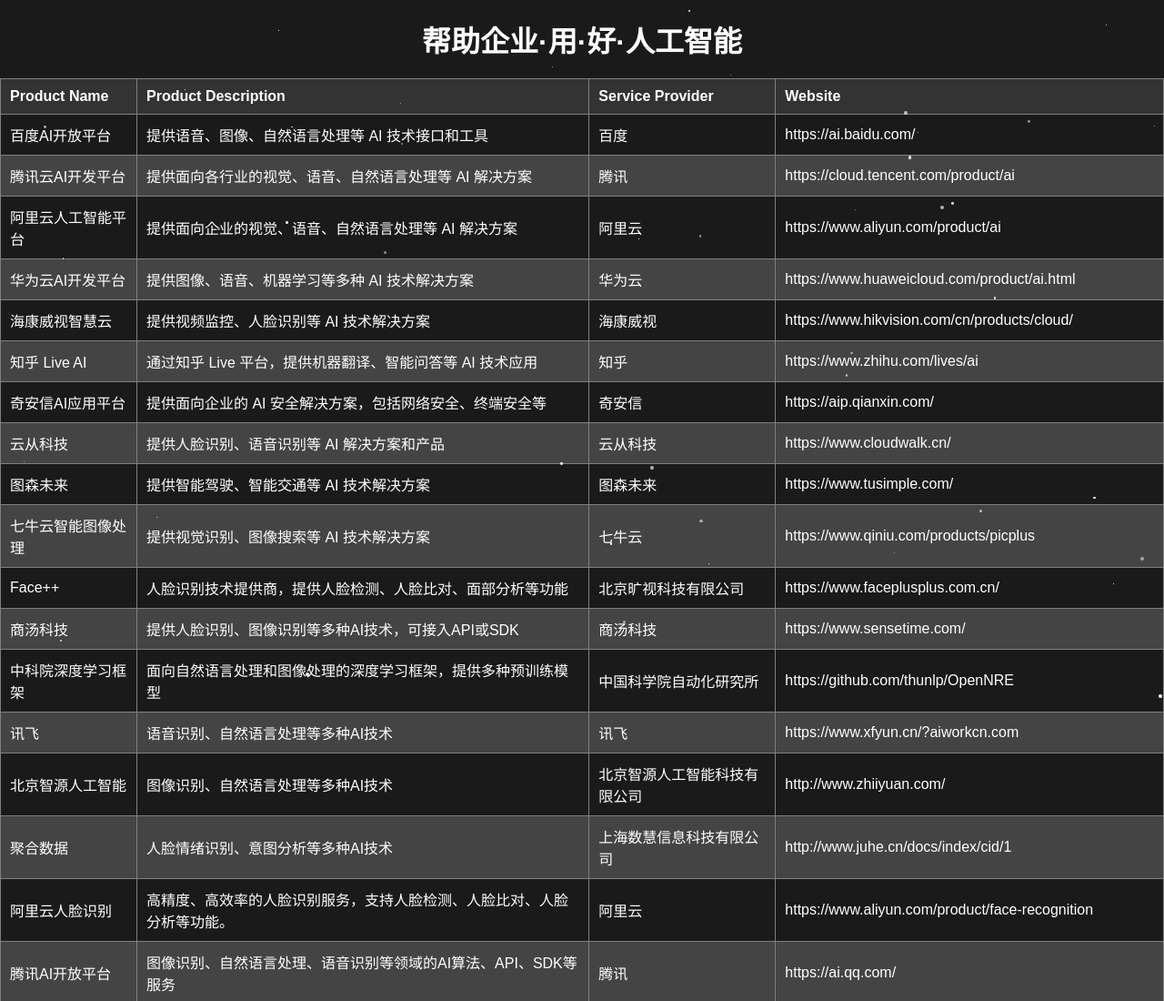
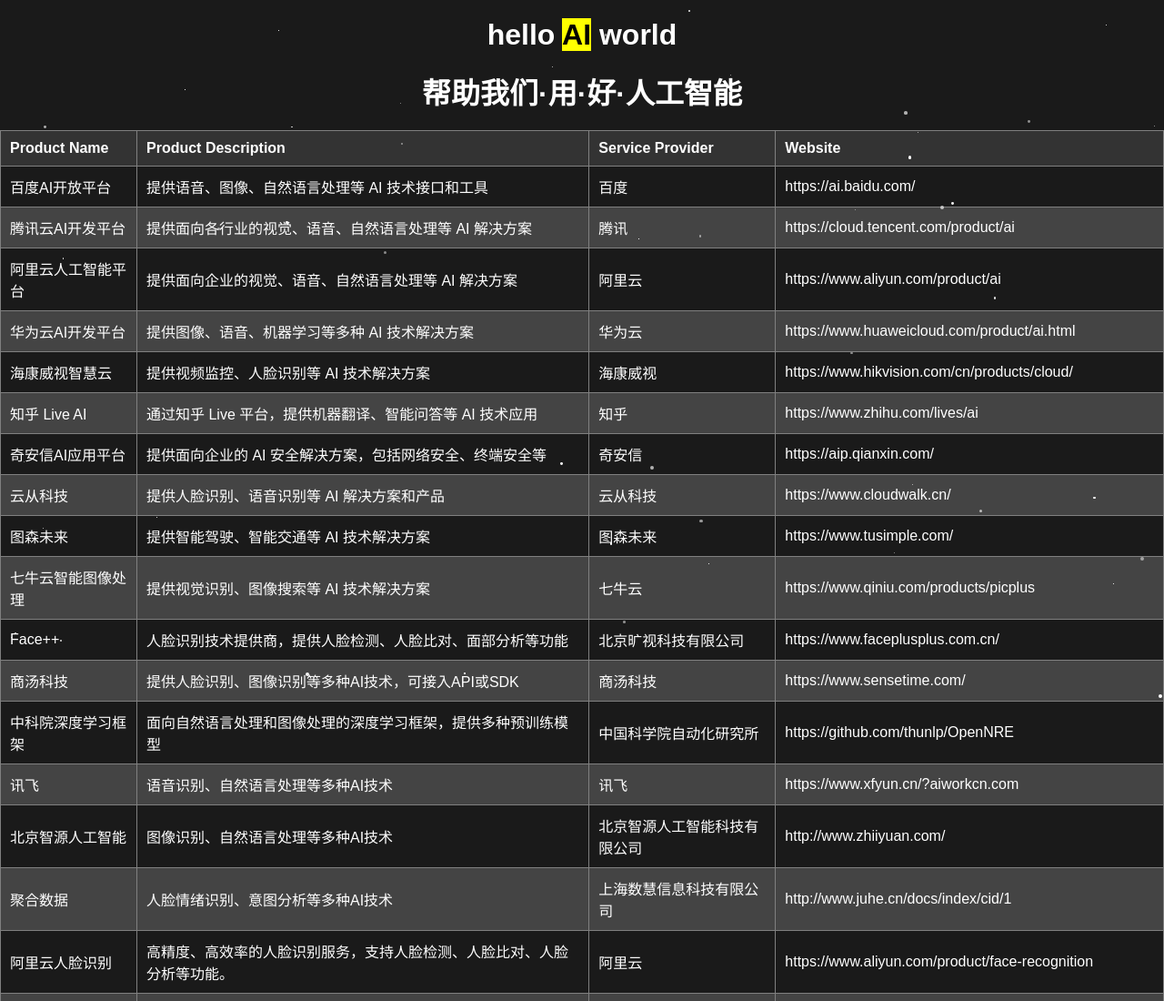
Before and after one commit to a1robot0/a1robot0.github.io, a plain HTML site: page index.html in a window 1280 px wide. Shown: the top 1100 px of the page at 91% size. Drawn offline with Linux system fonts and the light colour scheme.

Commit message:
Update index.html

```diff
--- a/index.html
+++ b/index.html
@@ -1,7 +1,7 @@
 <!DOCTYPE html>
 <html>
 <head>
-	<title>AIWORKCN.COM-帮助企业·用·好·人工智能</title>
+	<title>AIWORKCN.COM-用好人工智能-hello AI world</title>
 	<meta name="description" content="AIWORKCN.COM是一个提供中国人工智能产品和应用信息的社区平台，信息来源于AI大模型。用户可以在该网站上获取人工智能相关的产品应用信息，并与其他人工智能领域的从业者进行交流与合作。">
 	<meta name="keywords" content="人工智能,企业服务,产品应用">
 	<style>
@@ -81,7 +81,8 @@
 		}
 		setInterval(createStar, 100);
 	</script>
-	<h1 style="text-align: center; margin: 20px 0;">帮助企业·用·好·人工智能</h1>
+	<h1 style="text-align: center; margin: 20px 0;">hello <mark>AI</mark> world</h1>
+	<h1 style="text-align: center; margin: 20px 0;">帮助我们·用·好·人工智能</h1>
 	<table>
 		<thead>
 			<tr>
```
